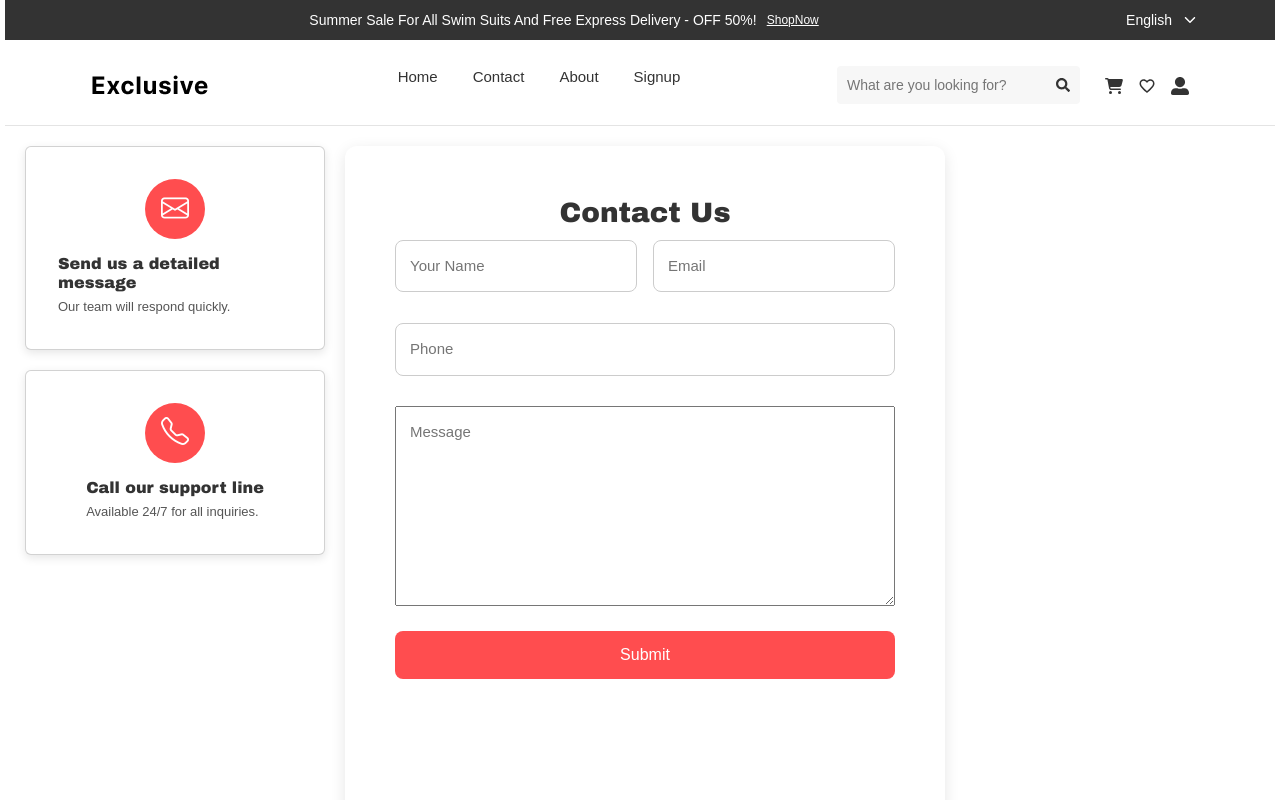
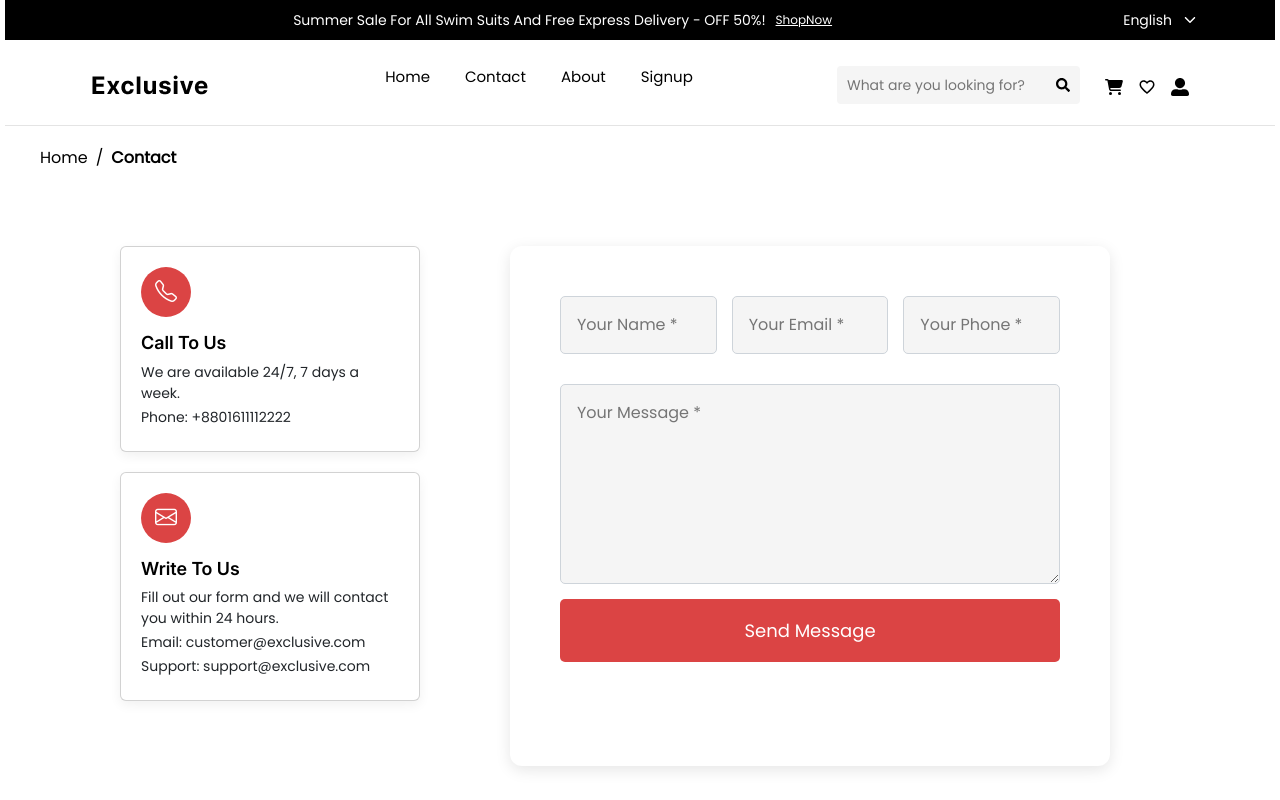
Before and after one commit to Team-5-Final-Project-Deep-Dive-25/Frontend, a React (Vite) app: page /contact in a window 1280 px wide. Shown: the top 800 px of the page. Built offline with nearby package versions, Linux system fonts and the light colour scheme.

Commit message:
New edit to contact

```diff
--- a/package.json
+++ b/package.json
@@ -24,6 +24,7 @@
     "@types/react": "^19.1.10",
     "@types/react-dom": "^19.1.7",
     "@vitejs/plugin-react": "^5.0.0",
+    "@poperjs/core": "^2.11.8",
     "eslint": "^9.33.0",
     "eslint-plugin-react-hooks": "^5.2.0",
     "eslint-plugin-react-refresh": "^0.4.20",
--- a/src/component/contact/Contact.jsx
+++ b/src/component/contact/Contact.jsx
@@ -10,11 +10,6 @@ export default function Contact() {
   const [errors, setErrors] = useState({});
   const [loading, setLoading] = useState(false);
   const [success, setSuccess] = useState("");
-
-  const dummyData = [
-    { icon: "bi-envelope", title: "Send us a detailed message", subtitle: "Our team will respond quickly." },
-    { icon: "bi-telephone", title: "Call our support line", subtitle: "Available 24/7 for all inquiries." },
-  ];
 
   const validate = () => {
     const newErrors = {};
@@ -50,40 +45,60 @@ export default function Contact() {
   };
 
   return (
+    <div className="contact-wrapper">
+      {/* Breadcrumb */}
+      <div className="breadcrumb">
+        <span>Home</span> <span className="divider">/</span> <span className="active">Contact</span>
+      </div>
+
+      {/* Main container */}
       <div className="contact-container">
+        {/* Left side */}
         <div className="left">
-        {dummyData.map((item, index) => (
-          <div key={index} className="card">
-            <div className="icon-circle"><i className={`bi ${item.icon}`}></i></div>
+          <div className="card">
+            <div className="icon-circle"><i className="bi-telephone"></i></div>
             <div className="card-content">
-              <h4>{item.title}</h4>
-              <p>{item.subtitle}</p>
+              <h4>Call To Us</h4>
+              <p>We are available 24/7, 7 days a week.</p>
+              <p>Phone: +8801611112222</p>
             </div>
           </div>
-        ))}
+
+          <div className="card">
+            <div className="icon-circle"><i className="bi-envelope"></i></div>
+            <div className="card-content">
+              <h4>Write To Us</h4>
+              <p>Fill out our form and we will contact you within 24 hours.</p>
+              <p>Email: customer@exclusive.com</p>
+              <p>Support: support@exclusive.com</p>
+            </div>
+          </div>
         </div>
 
+        {/* Right side */}
         <div className="right">
           <div className="form-card">
-          <h2>Contact Us</h2>
             <form onSubmit={handleSubmit}>
               <div className="field1">
-              <input type="text" placeholder="Your Name" value={name} onChange={(e) => setName(e.target.value)} />
-              <input type="email" placeholder="Email" value={email} onChange={(e) => setEmail(e.target.value)} />
-              <input type="text" placeholder="Phone" value={phone} onChange={(e) => setPhone(e.target.value)} />
+                <input type="text" placeholder="Your Name *" value={name} onChange={(e) => setName(e.target.value)} />
+                <input type="email" placeholder="Your Email *" value={email} onChange={(e) => setEmail(e.target.value)} />
+                <input type="text" placeholder="Your Phone *" value={phone} onChange={(e) => setPhone(e.target.value)} />
               </div>
               {errors.name && <p className="error">{errors.name}</p>}
               {errors.email && <p className="error">{errors.email}</p>}
               {errors.phone && <p className="error">{errors.phone}</p>}
 
-            <textarea placeholder="Message" value={message} onChange={(e) => setMessage(e.target.value)}></textarea>
+              <textarea placeholder="Your Message *" value={message} onChange={(e) => setMessage(e.target.value)}></textarea>
               {errors.message && <p className="error">{errors.message}</p>}
 
-            <button type="submit" disabled={loading}>{loading ? "Sending..." : "Submit"}</button>
+              <button type="submit" disabled={loading}>
+                {loading ? "Sending..." : "Send Message"}
+              </button>
               {success && <p className="success">{success}</p>}
             </form>
           </div>
         </div>
       </div>
+    </div>
   );
 }
--- a/src/component/contact/contact.css
+++ b/src/component/contact/contact.css
@@ -1,18 +1,37 @@
-:root {
-    --product-bg: #f7f7f7;
-    --body-bg: #fff;
-    --btn-color: #ff4d4f;
-    --main-color: #333;
-    --font-bold: 'Arial Black', sans-serif;
-    --font-text: Arial, sans-serif;
+.breadcrumb {
+    width: 100%;
+    max-width: 1200px;
+    margin: 20px auto 10px auto;
+    font-size: 15px;
+    color: var(--text-color);
+}
+
+.breadcrumb .divider {
+    margin: 0 8px;
+}
+
+.breadcrumb .active {
+    color: var(--main-color);
+    font-weight: bold;
+}
+
+.contact-wrapper {
+    width: 100%;
+    background: var(--body-bg);
 }
 
 .contact-container {
     display: flex;
+    align-items: stretch;
+    justify-content: center;
+    min-height: 80vh;
     width: 100%;
-    min-height: 100vh;
-    gap: 20px;
-    padding: 20px;
+    max-width: 1200px;
+    margin: auto;
+    padding: 60px 80px;
+    gap: 40px;
+    background: var(--body-bg);
+    font-family: var(--font-text);
     box-sizing: border-box;
 }
 
@@ -24,154 +43,145 @@
 }
 
 .card {
+    background: var(--card-bg);
+    border-radius: 10px;
+    padding: 20px;
     display: flex;
-    flex-direction: row;
-    align-items: center;
-    background: var(--product-bg);
-    padding: 2rem;
-    border-radius: 12px;
-    box-shadow: 0 3px 10px rgba(0, 0, 0, 0.1);
     gap: 15px;
+    align-items: flex-start;
+    box-shadow: 0 4px 12px rgba(0, 0, 0, 0.06);
+    height: 100%;
 }
 
 .icon-circle {
-    width: 60px;
-    height: 60px;
-    background-color: var(--btn-color);
+    width: 50px;
+    height: 50px;
     border-radius: 50%;
+    background: var(--btn-color);
     display: flex;
+    align-items: center;
     justify-content: center;
-    align-items: center;
 }
 
 .icon-circle i {
+    font-size: 22px;
     color: #fff;
-    font-size: 28px;
-}
-
-.card-content {
-    display: flex;
-    flex-direction: column;
-    gap: 5px;
 }
 
 .card-content h4 {
-    margin: 0;
-    font-size: 16px;
     color: var(--main-color);
     font-family: var(--font-bold);
+    font-size: 18px;
+    margin-bottom: 8px;
 }
 
 .card-content p {
-    margin: 0;
-    font-size: 13px;
-    color: #555;
-    font-family: var(--font-text);
+    color: var(--text-color);
+    font-size: 14px;
+    margin: 3px 0;
 }
 
 .right {
-    flex: 3;
+    flex: 1;
     display: flex;
-    flex-direction: column;
+    justify-content: center;
+    align-items: stretch;
 }
 
 .form-card {
     width: 100%;
+    background: var(--card-bg);
+    padding: 40px;
+    border-radius: 15px;
+    box-shadow: 0 8px 30px rgba(0, 0, 0, 0.08);
     display: flex;
     flex-direction: column;
-    flex-grow: 1;
-    background: var(--body-bg);
-    /* padding: 5rem; */
-    border-radius: 12px;
-    box-shadow: 0 4px 15px rgba(0, 0, 0, 0.1);
-}
-
-.form-card h2 {
-    text-align: center;
-    margin-bottom: 20px;
-    color: var(--main-color);
-    font-family: var(--font-bold);
+    gap: 25px;
 }
 
 .field1 {
     display: flex;
-    gap: 1rem;
+    gap: 15px;
     flex-wrap: wrap;
-    /* margin-bottom: 12px; */
 }
 
 .field1 input {
-    flex: 1 1 calc((100% / 3) - 0.66rem);
-    min-width: 0;
-    padding: 14px;
-    font-size: 15px;
-    box-sizing: border-box;
+    flex: 1 1 calc(33% - 10px);
+    padding: 16px;
+    font-size: 16px;
+    border-radius: 5px;
+    border: 1px solid #ced4da;
+    background: var(--product-bg);
+    transition: all 0.25s ease;
 }
 
-.form-card input,
-.form-card textarea {
-    width: 100%;
-    padding: 14px;
-    font-size: 15px;
-    box-sizing: border-box;
-    /* margin-bottom: 12px; */
+.field1 input:focus {
+    border-color: var(--btn-color);
+    outline: none;
+    box-shadow: 0 0 12px rgba(219, 68, 68, 0.25);
 }
 
 .form-card textarea {
+    width: 100%;
+    min-height: 200px;
+    padding: 16px;
+    font-size: 16px;
+    border-radius: 5px;
+    border: 1px solid #ced4da;
     resize: vertical;
-    min-height: 200px;
+    background: var(--product-bg);
+    transition: all 0.25s ease;
+}
+
+.form-card textarea:focus {
+    border-color: var(--btn-color);
+    box-shadow: 0 0 12px rgba(219, 68, 68, 0.25);
+    outline: none;
 }
 
 .form-card button {
     width: 100%;
-    padding: 12px;
+    padding: 18px;
+    font-size: 18px;
     background: var(--btn-color);
+    color: var(--body-bg);
     border: none;
-    color: #fff;
-    font-size: 16px;
-    border-radius: 8px;
+    border-radius: 5px;
     cursor: pointer;
-    margin-top: 10px;
-    transition: background 0.3s;
+    transition: all 0.3s ease;
 }
 
 .form-card button:hover {
-    background: #a62f2f;
-}
-
-.form-card button:disabled {
-    background: #9e9e9e;
-    cursor: not-allowed;
+    transform: translateY(-3px);
+    box-shadow: 0 8px 20px rgba(219, 68, 68, 0.3);
 }
 
 .error {
     color: #d93025;
-    font-size: 13px;
-    margin-top: -8px;
-    margin-bottom: 8px;
+    font-size: 14px;
 }
 
 .success {
-    color: #188038;
-    font-size: 14px;
+    color: #198754;
+    font-size: 15px;
+    text-align: center;
     margin-top: 10px;
-    text-align: center;
 }
 
 @media (max-width: 1024px) {
     .left {
-        flex: 0 0 40%;
+        flex: 0 0 220px;
     }
 
-    .right {
-        flex: 1 1 60%;
+    .field1 input {
+        flex: 1 1 calc(50% - 10px);
     }
 }
 
 @media (max-width: 768px) {
     .contact-container {
         flex-direction: column;
-        gap: 15px;
+        padding: 20px;
     }
 
     .left,
@@ -186,6 +196,6 @@
 
 @media (max-width: 480px) {
     .form-card {
-        padding: 20px;
+        padding: 25px;
     }
 }
```
Lines whose indentation alone changed are shown as unchanged.
